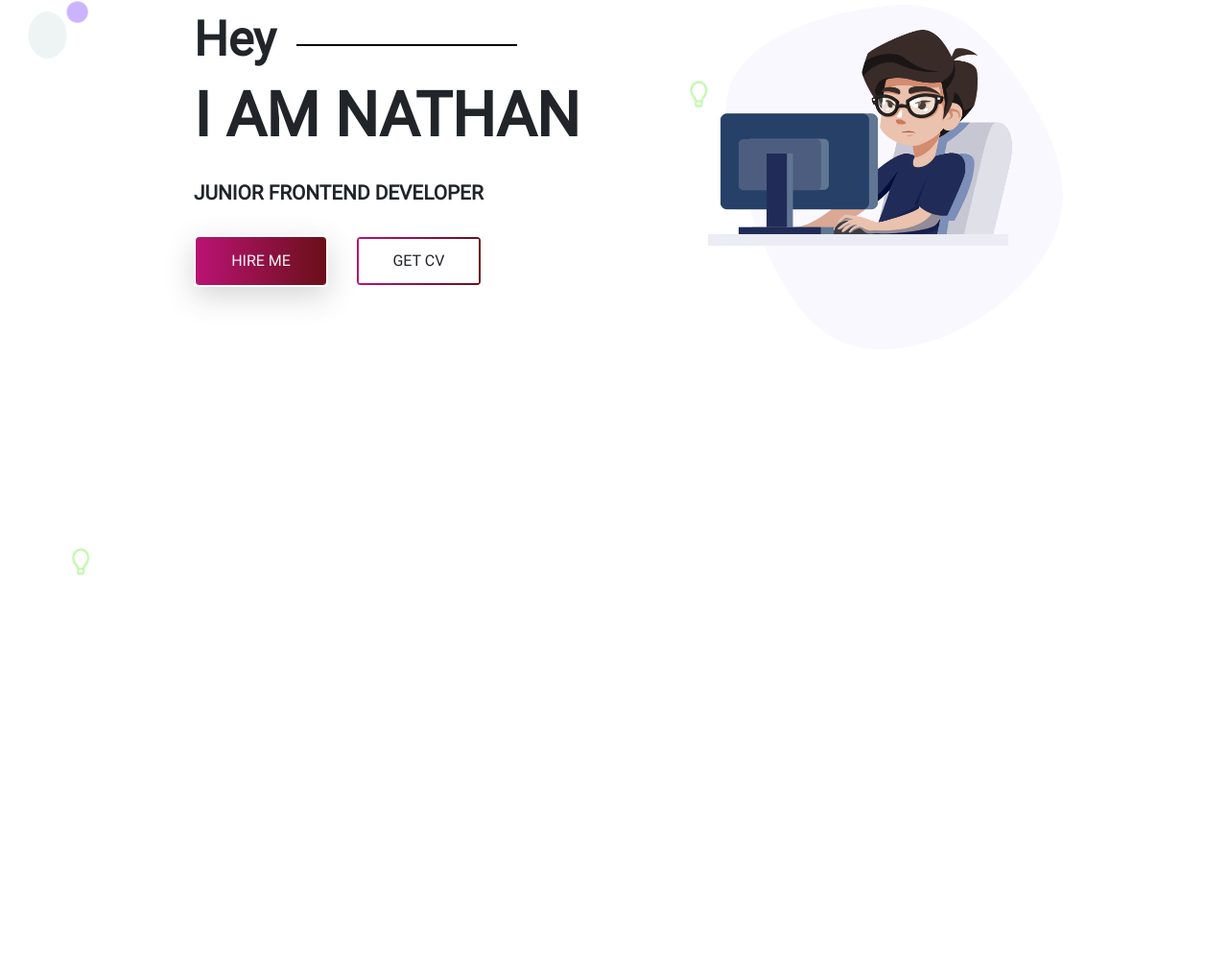
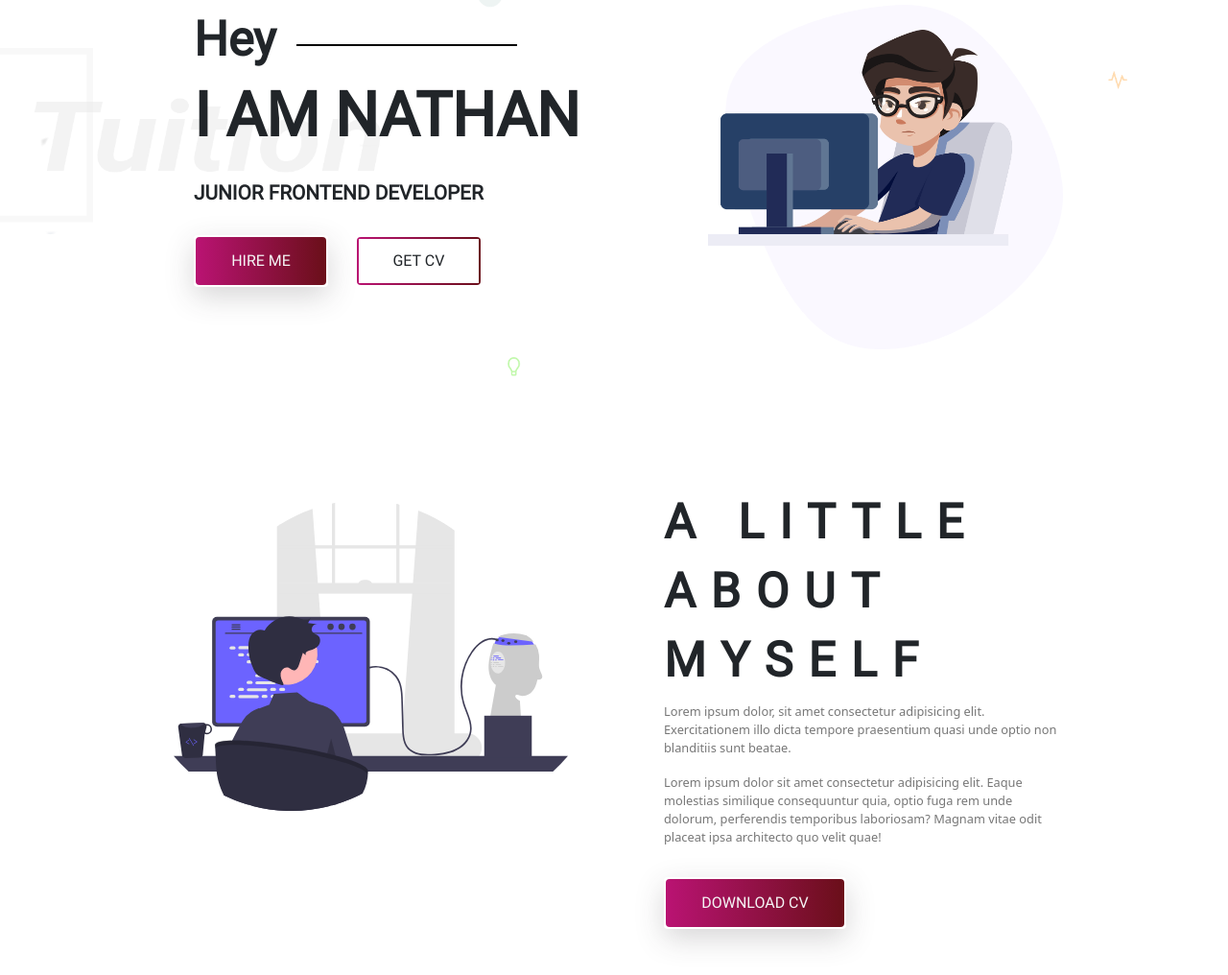
Before and after one commit to nathan-codes/PortolioSite-Bootstrap, a plain HTML site: page index.html in a window 1280 px wide. Shown: the part 179-1195 px from the top of the page at 96% size. Before the commit the page ends 888 px from the top, so only its background shows below. Drawn offline with nearby package versions, Linux system fonts and the light colour scheme.

Commit message:
About us 1.0

```diff
--- a/css/style.css
+++ b/css/style.css
@@ -47,7 +47,6 @@
 
 /* Herro Section Styles -Start */
 #hero {
-    height: 100vh;
     background-image: url(/Images/BannerImage/home-banner.png);
     background-position: 130%;
     background-repeat: no-repeat;
@@ -98,3 +97,17 @@
 
 
 /* Herro Section Styles -End */
+
+
+/* About Section Styles Start */
+#about .container h3{
+    letter-spacing:1rem;
+}
+/* About Section Styles End */
+
+
+#about .container p{
+    color: var(--text-color);
+    font-size: 0.8rem;
+    font-weight: 500;
+}
--- a/index.html
+++ b/index.html
@@ -90,7 +90,8 @@
                     <button type="button" class="btn button secondary-button ">GET CV</button>
                 </div>
 
-                <div class="col-lg-6 col-md-12 mx-auto text-center"><img src="/Images/BannerImage/banner-image.png" class="img-fluid banner-img" alt=""></div>
+                <div class="col-lg-6 col-md-12 mx-auto text-center"><img src="/Images/BannerImage/banner-image.png"
+                        class="img-fluid banner-img" alt=""></div>
             </div>
 
 
@@ -110,6 +111,33 @@
 
 
 
+    <section id="about" class="p-5">
+        <div class="container">
+            <div class="row">
+                <div class="col-1"></div>
+                <div class="col-lg p-3 me-4">
+                    <img src="/Images/about.svg" class="img-fluid" alt="">
+                </div>
+                <div class="col-lg ms-5">
+                    <h3 class="title-text"> A LITTLE <br> ABOUT MYSELF </h3>
+                    <p>
+                        Lorem ipsum dolor, sit amet consectetur adipisicing elit. Exercitationem illo dicta tempore
+                        praesentium quasi unde optio non blanditiis sunt beatae.
+                    </p>
+                        <p> </p> <p>
+                        Lorem ipsum dolor sit amet consectetur adipisicing elit. Eaque molestias similique consequuntur
+                        quia, optio fuga rem unde dolorum, perferendis temporibus laboriosam? Magnam vitae odit placeat
+                        ipsa architecto quo velit quae!
+                    </p>
+                    <button type="button" class="mt-3 btn button primary-button me-4">DOWNLOAD CV</button>
+                </div>
+                <div class="col-1"></div>
+            </div>
+        </div>
+</section>
+
+
+
 
 
 
```
Also changed, not shown: Images/about.svg (added).
